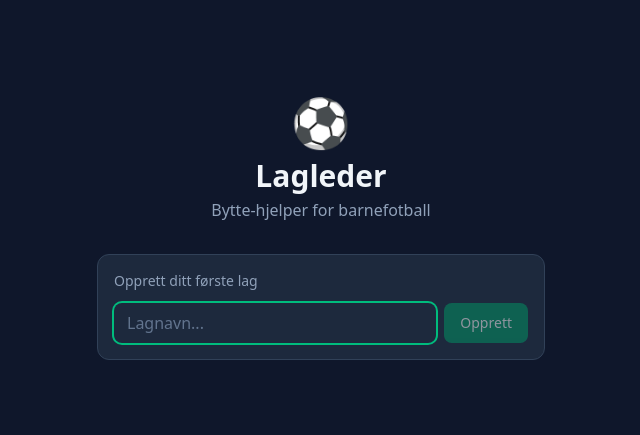
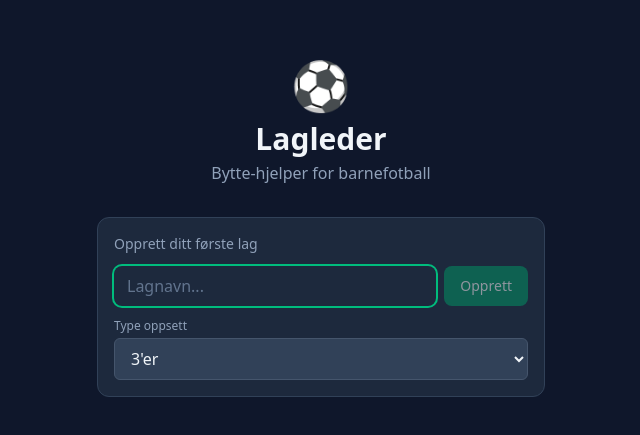
Before and after one commit to oysteinwaage/lagleder-hjelper, a React (Vite) app: page / in a window 1280 px wide. Shown: the part 171-606 px from the top of the page, without its empty margins (319-959 px from the left). Built offline with nearby package versions, Linux system fonts and the light colour scheme.

Commit message:
kan nå også sette defeult spillemåte når første lag opprettes for enkelhetsskyld

```diff
--- a/src/App.tsx
+++ b/src/App.tsx
@@ -7,6 +7,8 @@ import { MatchView } from '@/components/MatchView';
 import { AdminSettings } from '@/components/AdminSettings';
 import { Input } from '@/components/ui/input';
 import { Button } from '@/components/ui/button';
+import { PRESETS } from '@/components/AdminSettings';
+import type { PresetKey } from '@/types';
 import './index.css';
 
 type Tab = 'team' | 'matches' | 'admin';
@@ -32,12 +34,21 @@ export default function App() {
   const [tab, setTab] = useState<Tab>('team');
   const [activeMatchId, setActiveMatchId] = useState<string | null>(null);
   const [newTeamName, setNewTeamName] = useState('');
+  const [onboardingPreset, setOnboardingPreset] = useState<PresetKey>('3er');
   const [showNewTeam, setShowNewTeam] = useState(false);
   const [confirmDeleteTeamId, setConfirmDeleteTeamId] = useState<string | null>(null);
 
   const activeMatch = activeMatchId
     ? state.matches.find((m) => m.id === activeMatchId) ?? null
     : null;
+
+  function handleOnboardingCreate() {
+    if (!newTeamName.trim()) return;
+    createTeam(newTeamName.trim());
+    const preset = PRESETS.find((p) => p.key === onboardingPreset);
+    if (preset) updateDefaultSettings(preset.values, preset.key);
+    setNewTeamName('');
+  }
 
   // No teams yet — onboarding screen
   if (state.teams.length === 0) {
@@ -51,30 +62,31 @@ export default function App() {
           </div>
           <div className="bg-slate-800 border border-slate-700 rounded-xl p-4">
             <p className="text-sm text-slate-400 mb-3">Opprett ditt første lag</p>
-            <div className="flex gap-2">
+            <div className="flex gap-2 mb-3">
               <Input
                 placeholder="Lagnavn..."
                 value={newTeamName}
                 onChange={(e) => setNewTeamName(e.target.value)}
                 onKeyDown={(e) => {
-                  if (e.key === 'Enter' && newTeamName.trim()) {
-                    createTeam(newTeamName.trim());
-                    setNewTeamName('');
-                  }
+                  if (e.key === 'Enter') handleOnboardingCreate();
                 }}
                 autoFocus
               />
-              <Button
-                onClick={() => {
-                  if (newTeamName.trim()) {
-                    createTeam(newTeamName.trim());
-                    setNewTeamName('');
-                  }
-                }}
-                disabled={!newTeamName.trim()}
-              >
+              <Button onClick={handleOnboardingCreate} disabled={!newTeamName.trim()}>
                 Opprett
               </Button>
+            </div>
+            <div>
+              <label className="block text-xs text-slate-400 mb-1">Type oppsett</label>
+              <select
+                value={onboardingPreset}
+                onChange={(e) => setOnboardingPreset(e.target.value as PresetKey)}
+                className="w-full rounded-md border border-slate-600 bg-slate-700 text-slate-100 px-3 py-2 text-sm focus:outline-none focus:ring-2 focus:ring-slate-500"
+              >
+                {PRESETS.map((p) => (
+                  <option key={p.key} value={p.key}>{p.label}</option>
+                ))}
+              </select>
             </div>
           </div>
         </div>
--- a/src/components/AdminSettings.tsx
+++ b/src/components/AdminSettings.tsx
@@ -5,7 +5,7 @@ import { Input } from '@/components/ui/input';
 import { Card, CardHeader, CardTitle, CardContent } from '@/components/ui/card';
 import type { MatchSettings, PresetKey } from '@/types';
 
-const PRESETS: { key: PresetKey; label: string; values: MatchSettings }[] = [
+export const PRESETS: { key: PresetKey; label: string; values: MatchSettings }[] = [
   {
     key: '3er',
     label: '3\'er',
```
